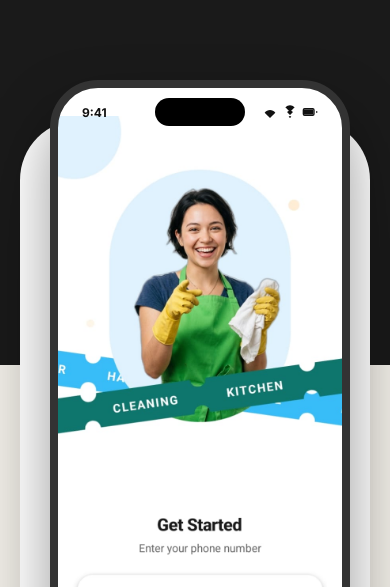
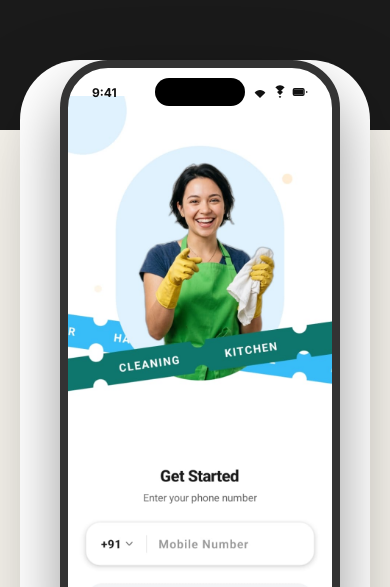
Before and after one commit to viratco/fixihelp, a React (Vite) app: page / in a window 390 px wide. Shown: the part 6550-7137 px from the top of the page. Built offline with nearby package versions, Linux system fonts and the light colour scheme.

Commit message:
Final fix for scheduler mobile responsiveness and restored missing styles

```diff
--- a/src/index.css
+++ b/src/index.css
@@ -1279,10 +1279,10 @@ button {
   }
   .scheduler-phone {
     position: relative;
-    top: -100px;
+    top: -60px; /* Reduced from -100px to keep it within the card/view */
     margin: 0 auto 50px;
-    width: 300px;
-    height: 600px;
+    width: 280px; /* Slightly narrower for better fit */
+    height: 580px;
     z-index: 3;
   }
   .footer-content {
@@ -1328,10 +1328,10 @@ button {
 
   /* Scheduler Overrides */
   .scheduler-section {
-    padding: 200px 20px 60px;
+    padding: 140px 20px 60px;
   }
   .scheduler-bg-split {
-    background: linear-gradient(to bottom, #1a1a1a 30%, #f7f4ed 30%);
+    background: linear-gradient(to bottom, #1a1a1a 15%, #f7f4ed 15%);
   }
 
   /* Footer Overrides */
```
